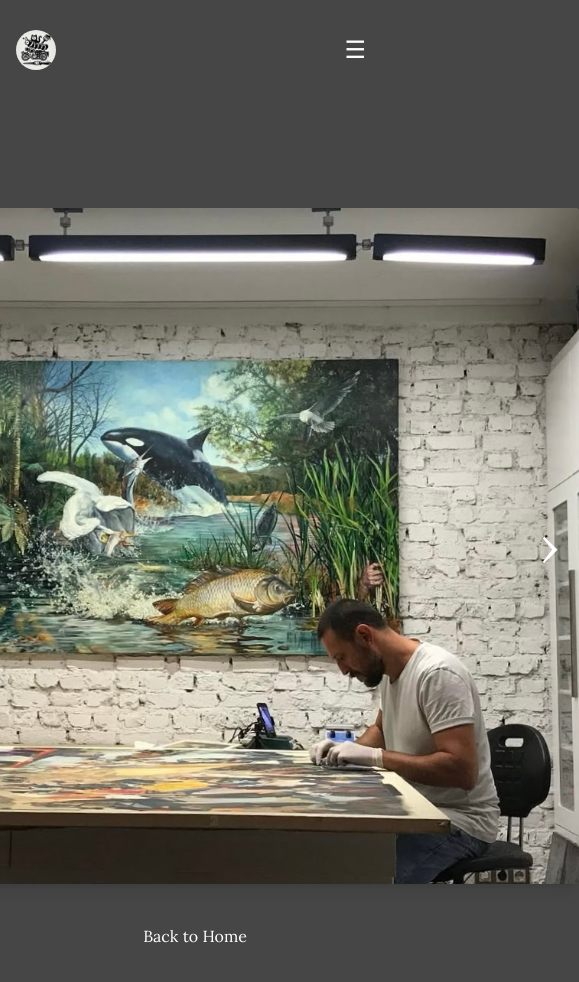
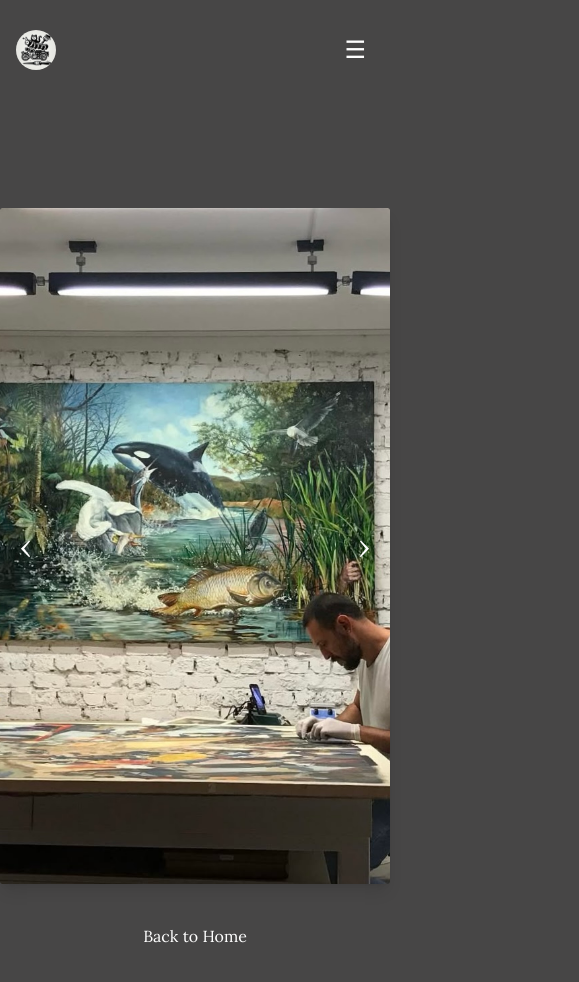
Before and after one commit to denislavninov/Restoration-Website, a Next.js app: page /studio in a window 390 px wide. Shown: the top 982 px of the page, 579 px wide, since content can reach past the window. Built offline with nearby package versions, Linux system fonts and the light colour scheme.

Commit message:
Update Studio page layout for improved responsiveness and adjust button sizes for better accessibility

```diff
--- a/src/app/studio/page.tsx
+++ b/src/app/studio/page.tsx
@@ -30,8 +30,8 @@ export default function Studio() {
   };
 
   return (
-    <div className="flex flex-col items-center justify-center h-screen mt-40">
-      <div className="carousel w-[1000px] max-w-3xl h-[80vh] relative overflow-hidden rounded-xs shadow-lg">
+    <div className="flex flex-col items-center justify-center h-screen mt-40 ">
+      <div className="carousel w-full max-w-3xl h-[80vh] sm:h-[60vh] md:h-[50vh] relative overflow-hidden rounded-xs shadow-lg ">
         {slides.map((slide, index) => (
           <div
             key={index}
@@ -41,8 +41,8 @@ export default function Studio() {
           </div>
         ))}
         <div className="absolute left-5 right-5 top-1/2 flex -translate-y-1/2 transform justify-between">
-          <button onClick={prevSlide} className="btn btn-circle bg-transparent text-white text-5xl">‹</button>
-          <button onClick={nextSlide} className="btn btn-circle bg-transparent text-white text-5xl">›</button>
+          <button onClick={prevSlide} className="btn btn-circle bg-transparent text-white text-3xl sm:text-4xl md:text-5xl">‹</button>
+          <button onClick={nextSlide} className="btn btn-circle bg-transparent text-white text-3xl sm:text-4xl md:text-5xl">›</button>
         </div>
       </div>
       <div className="flex justify-center mt-8">
```
